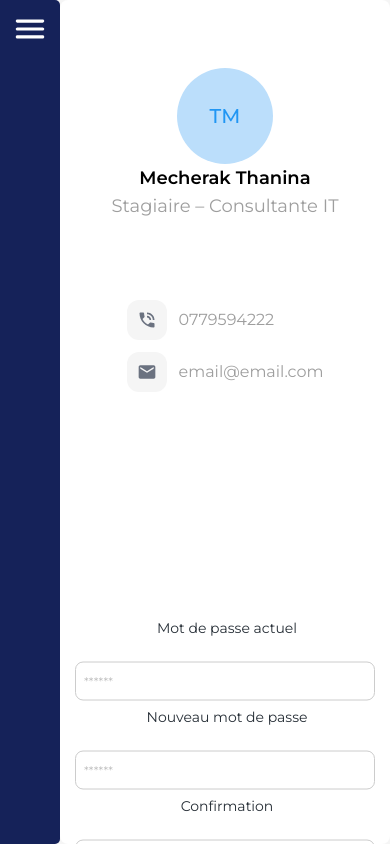
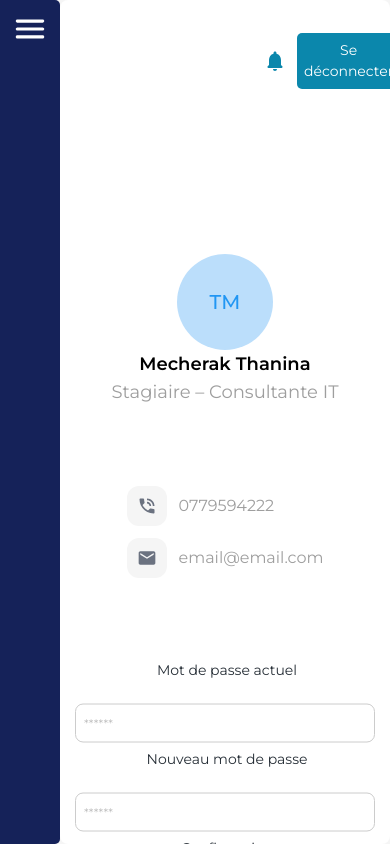
Before and after one commit to thaninamck/IT_Governance, a React (Vite) app in the folder frontend/: page /myprofile in a window 390 px wide. Built offline with nearby package versions, Linux system fonts and the light colour scheme.

Commit message:
adjust responsiveness

```diff
--- a/frontend/src/pages/MyProfile.jsx
+++ b/frontend/src/pages/MyProfile.jsx
@@ -3,6 +3,7 @@ import SideBar from "../components/sideBar/SideBar";
 import PhoneInTalkIcon from "@mui/icons-material/PhoneInTalk";
 import EmailIcon from "@mui/icons-material/Email";
 import PasswordChange from "../components/Forms/PasswordChange";
+import HeaderBis from "../components/Header/HeaderBis";
 const MyProfile = () => {
   const initials = "TM";
   const nom = "Mecherak";
@@ -12,18 +13,23 @@ const MyProfile = () => {
   const email = "email@email.com";
 
   return (
-    <main className="flex flex-wrap sm:min-h-screen  bg-gray-100">
+    <div className="flex flex-col">
+      <div className="flex flex-wrap sm:min-h-screen  bg-gray-100">
         {/* Barre latérale */}
+        <div className="">
+          <SideBar />
+        </div>
 
-      <SideBar />
         {/* Contenu principal */}
-      <div className="bg-white min-h-screen flex overflow-auto flex-1 items-center justify-center p-6   rounded-lg">
-        <div className="  flex flex-col  gap-96 sm:flex sm:relative sm:flex-row sm:gap-x-96  ">
-          <div className="flex    flex-col h-1/2 items-center space-y-20">
+        <div className="bg-white min-h-screen  overflow-auto  flex-1  items-center justify-center p-6   rounded-lg">
+          <div className=" flex flex-col gap-40  items-center justify-between">
+            <div className="sm:relative sm:w-full self-center">
+              <HeaderBis className="" />
+            </div>
 
+            <div className=" info-profile flex flex-col  gap-60 sm:flex sm:relative sm:flex-row sm:gap-x-96  ">
+              <div className=" flex    flex-col h-1/2 items-center space-y-20">
                 <div className="flex flex-col  items-center ">
-
-
                   {/* Avatar avec initiales */}
                   <div className="flex items-center justify-center w-24 h-24 bg-blue-100 rounded-full">
                     <span className="text-blue-500 text-xl font-medium">
@@ -44,7 +50,9 @@ const MyProfile = () => {
                 <div className="flex flex-col space-y-3">
                   <div className="flex items-center gap-3">
                     <div className="w-10 h-10 bg-gray-100 flex items-center justify-center rounded-xl">
-                  <PhoneInTalkIcon sx={{ fontSize: 20, color: "#6b7280" }} />
+                      <PhoneInTalkIcon
+                        sx={{ fontSize: 20, color: "#6b7280" }}
+                      />
                     </div>
                     <p className="text-gray-500 font-normal">{numerotel}</p>
                   </div>
@@ -62,7 +70,9 @@ const MyProfile = () => {
               </div>
             </div>
           </div>
-    </main>
+        </div>
+      </div>
+    </div>
   );
 };
 
```
Lines whose indentation alone changed are shown as unchanged.
